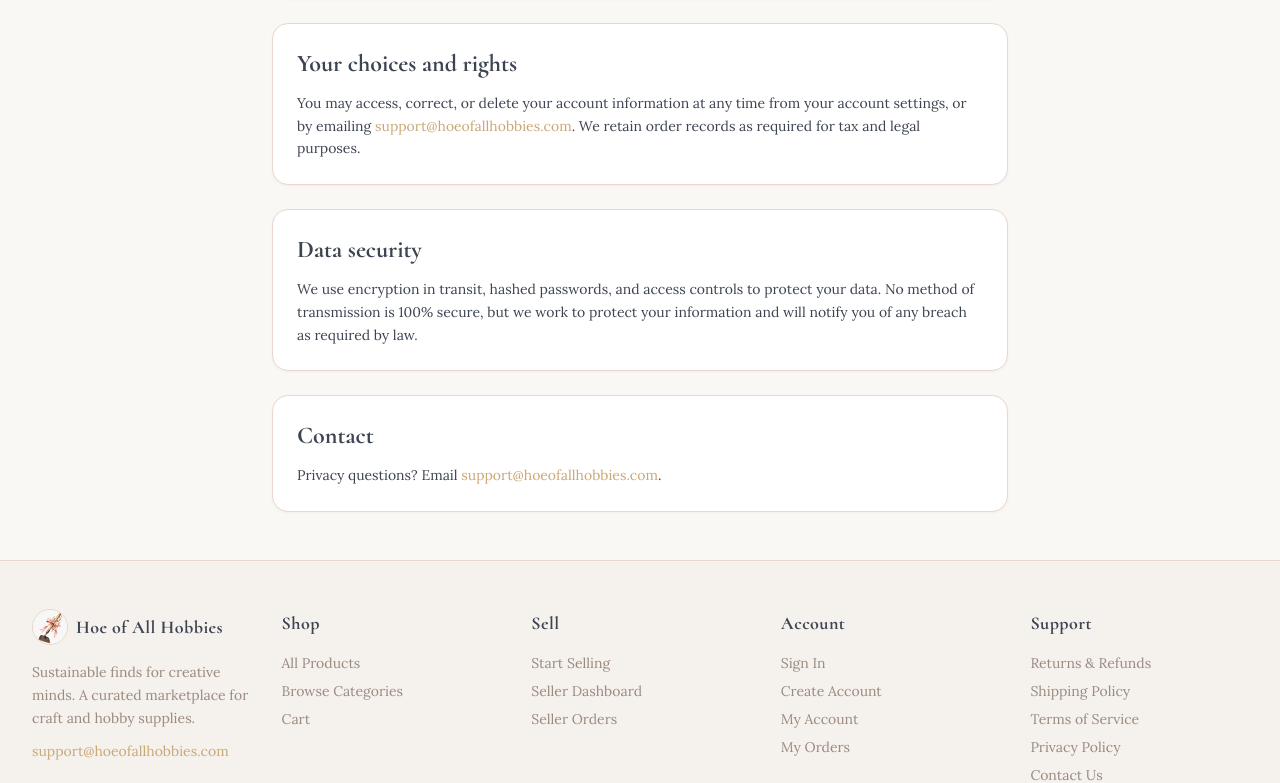
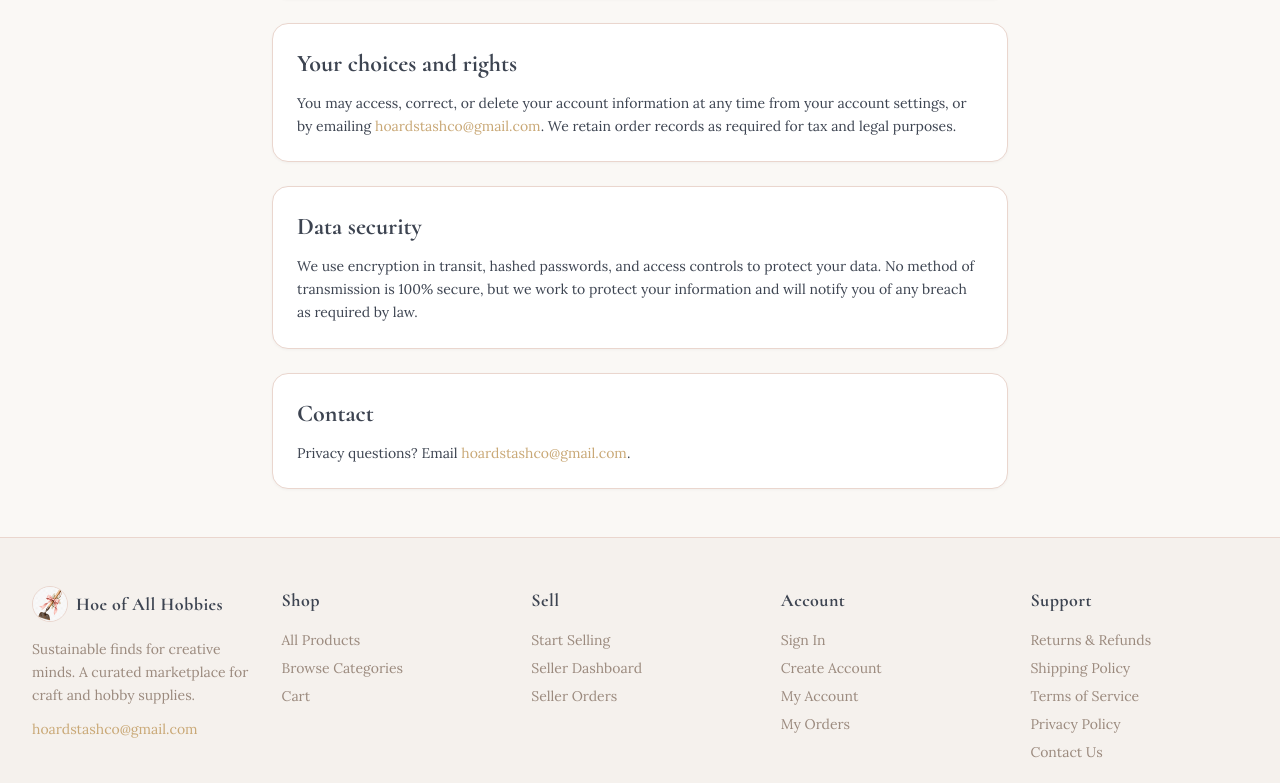
Before and after one commit to sprinteradventure/hoeofallhobbies, a Next.js app: page /policies/privacy in a window 1280 px wide. Shown: the part 1137-1920 px from the top of the page. Built offline with nearby package versions, Linux system fonts and the light colour scheme; no server answers.

Commit message:
chore: use hoardstashco@gmail.com as site contact email

```diff
--- a/app/contact/page.tsx
+++ b/app/contact/page.tsx
@@ -29,10 +29,10 @@ export default function ContactPage() {
                 onboarding, or press:
               </p>
               <a
-                href="mailto:support@hoeofallhobbies.com"
+                href="mailto:hoardstashco@gmail.com"
                 className="text-gold hover:underline font-semibold"
               >
-                support@hoeofallhobbies.com
+                hoardstashco@gmail.com
               </a>
               <p className="text-sm text-taupe mt-2">
                 We reply within 1–2 business days.
--- a/app/policies/privacy/page.tsx
+++ b/app/policies/privacy/page.tsx
@@ -78,8 +78,8 @@ export default function PrivacyPage() {
           <p>
             You may access, correct, or delete your account information at any time from your
             account settings, or by emailing{' '}
-            <a href="mailto:support@hoeofallhobbies.com" className="text-gold hover:underline">
-              support@hoeofallhobbies.com
+            <a href="mailto:hoardstashco@gmail.com" className="text-gold hover:underline">
+              hoardstashco@gmail.com
             </a>
             . We retain order records as required for tax and legal purposes.
           </p>
@@ -100,8 +100,8 @@ export default function PrivacyPage() {
           <h2 className="font-cormorant text-2xl font-bold text-charcoal mb-3">Contact</h2>
           <p>
             Privacy questions? Email{' '}
-            <a href="mailto:support@hoeofallhobbies.com" className="text-gold hover:underline">
-              support@hoeofallhobbies.com
+            <a href="mailto:hoardstashco@gmail.com" className="text-gold hover:underline">
+              hoardstashco@gmail.com
             </a>
             .
           </p>
--- a/app/policies/returns/page.tsx
+++ b/app/policies/returns/page.tsx
@@ -93,8 +93,8 @@ export default function ReturnsPolicyPage() {
           <p className="text-sm">
             If a seller doesn&apos;t respond within 3 business days, or you can&apos;t reach an
             agreement, email us at{' '}
-            <a href="mailto:support@hoeofallhobbies.com" className="text-gold hover:underline">
-              support@hoeofallhobbies.com
+            <a href="mailto:hoardstashco@gmail.com" className="text-gold hover:underline">
+              hoardstashco@gmail.com
             </a>{' '}
             and we&apos;ll step in to mediate.
           </p>
--- a/app/policies/shipping/page.tsx
+++ b/app/policies/shipping/page.tsx
@@ -62,8 +62,8 @@ export default function ShippingPolicyPage() {
           <p className="text-sm">
             Message the seller directly from your order page for shipping questions. If you
             can&apos;t reach them, email{' '}
-            <a href="mailto:support@hoeofallhobbies.com" className="text-gold hover:underline">
-              support@hoeofallhobbies.com
+            <a href="mailto:hoardstashco@gmail.com" className="text-gold hover:underline">
+              hoardstashco@gmail.com
             </a>{' '}
             and we&apos;ll help.
           </p>
--- a/app/policies/terms/page.tsx
+++ b/app/policies/terms/page.tsx
@@ -75,8 +75,8 @@ export default function TermsPage() {
           <p>
             Sellers retain ownership of their listings and grant us a license to display and
             promote them on the platform. Report infringement concerns to{' '}
-            <a href="mailto:support@hoeofallhobbies.com" className="text-gold hover:underline">
-              support@hoeofallhobbies.com
+            <a href="mailto:hoardstashco@gmail.com" className="text-gold hover:underline">
+              hoardstashco@gmail.com
             </a>
             .
           </p>
--- a/components/Footer.tsx
+++ b/components/Footer.tsx
@@ -67,10 +67,10 @@ export default function Footer() {
               Sustainable finds for creative minds. A curated marketplace for craft and hobby supplies.
             </p>
             <a
-              href="mailto:support@hoeofallhobbies.com"
+              href="mailto:hoardstashco@gmail.com"
               className="block mt-3 text-sm text-gold hover:underline font-lora"
             >
-              support@hoeofallhobbies.com
+              hoardstashco@gmail.com
             </a>
           </div>
           <FooterColumn title="Shop" links={SHOP_LINKS} />
```
